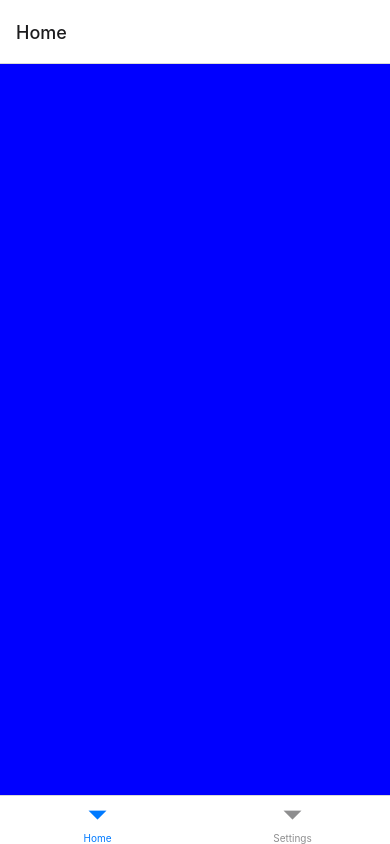
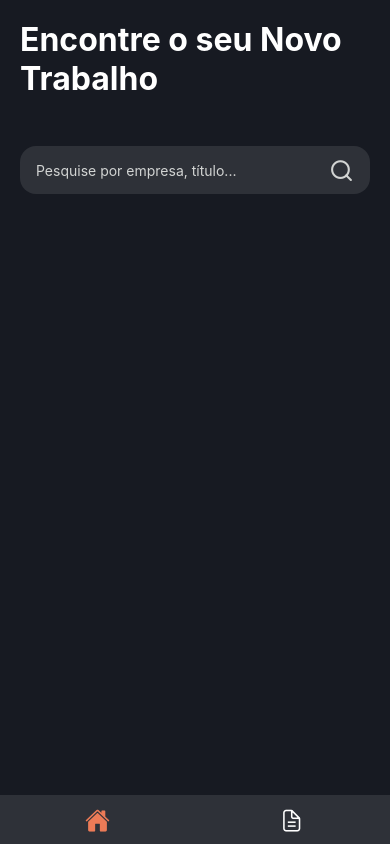
Before and after one commit to atirson/github_jobs_app, a React Native app: screen /Home in a window 390 px wide. Built offline with nearby package versions, Linux system fonts and the light colour scheme.

Commit message:
feat: Created Header of page Home with Input Search

```diff
--- /dev/null
+++ b/app/components/Input/index.tsx
@@ -0,0 +1,26 @@
+/* eslint-disable @typescript-eslint/no-unused-vars */
+import React from 'react';
+
+import {Container, InputBase, Icon} from './styles';
+
+interface InputProps {
+  placeholder?: string;
+  iconName: string;
+}
+
+const Input = ({placeholder, iconName}: InputProps) => {
+  const [text, onChangeText] = React.useState('');
+
+  return (
+    <Container>
+      <InputBase
+        value={text}
+        onChangeText={value => onChangeText(value)}
+        placeholder={placeholder}
+      />
+      <Icon name={iconName} />
+    </Container>
+  );
+};
+
+export default Input;
--- /dev/null
+++ b/app/components/Input/styles.ts
@@ -0,0 +1,32 @@
+import styled from 'styled-components/native';
+import {theme} from '@cuteapp/constants/theme';
+
+import Feather from 'react-native-vector-icons/Feather';
+
+export const Container = styled.View`
+  margin-top: 48px;
+  display: flex;
+  flex-direction: row;
+  align-items: center;
+`;
+
+export const InputBase = styled.TextInput.attrs({
+  placeholderTextColor: '#D2D4D3',
+})`
+  background-color: ${theme.colors.secondary};
+  height: 48px;
+  width: 100%;
+  padding: 0 8px;
+  color: #fff;
+  border-radius: 16px;
+  padding-left: 16px;
+  padding-right: 48px;
+`;
+
+export const Icon = styled(Feather).attrs({
+  color: '#D2D4D3',
+  size: 25,
+})`
+  position: absolute;
+  right: 16px;
+`;
--- /dev/null
+++ b/app/constants/theme.ts
@@ -0,0 +1,7 @@
+export const theme = {
+  colors: {
+    primary: '#171A22',
+    secondary: '#2E3138',
+    opposity: '#EC7B57',
+  },
+};
--- a/app/routes/routes.tsx
+++ b/app/routes/routes.tsx
@@ -1,18 +1,44 @@
 import * as React from 'react';
 import {NavigationContainer} from '@react-navigation/native';
 import {createBottomTabNavigator} from '@react-navigation/bottom-tabs';
+import Ionicons from 'react-native-vector-icons/Ionicons';
 
 import Home from '@cuteapp/screens/Home';
 import Details from '@cuteapp/screens/Details';
+import {theme} from '@cuteapp/constants/theme';
 
 const Tab = createBottomTabNavigator();
 
 export default function Routes() {
   return (
     <NavigationContainer>
-      <Tab.Navigator>
+      <Tab.Navigator
+        screenOptions={({route}) => ({
+          headerShown: false,
+          tabBarIcon: ({focused, color, size}) => {
+            let iconName;
+
+            if (route.name === 'Home') {
+              iconName = focused ? 'home' : 'home-outline';
+            } else if (route.name === 'Details') {
+              iconName = focused ? 'document-text' : 'document-text-outline';
+            }
+
+            // You can return any component that you like here!
+            return (
+              <Ionicons name={iconName || 'home'} size={size} color={color} />
+            );
+          },
+          tabBarActiveTintColor: theme.colors.opposity,
+          tabBarInactiveTintColor: '#fff',
+          tabBarShowLabel: false,
+          tabBarStyle: {
+            backgroundColor: theme.colors.secondary,
+            borderTopColor: theme.colors.secondary,
+          },
+        })}>
         <Tab.Screen name="Home" component={Home} />
-        <Tab.Screen name="Settings" component={Details} />
+        <Tab.Screen name="Details" component={Details} />
       </Tab.Navigator>
     </NavigationContainer>
   );
--- a/app/screens/Details/index.tsx
+++ b/app/screens/Details/index.tsx
@@ -4,7 +4,7 @@ import {View} from 'react-native';
 // import { Container } from './styles';
 
 const Details: React.FC = () => {
-  return <View style={{flex: 1, backgroundColor: 'red'}} />;
+  return <View style={{flex: 1, backgroundColor: '#171A22'}} />;
 };
 
 export default Details;
--- a/app/screens/Home/index.tsx
+++ b/app/screens/Home/index.tsx
@@ -1,10 +1,14 @@
 import React from 'react';
-import {View} from 'react-native';
-
-// import { Container } from './styles';
+import Input from '@cuteapp/components/Input';
+import {Container, Title} from './styles';
 
 const Home: React.FC = () => {
-  return <View style={{flex: 1, backgroundColor: 'blue'}} />;
+  return (
+    <Container>
+      <Title>Encontre o seu Novo Trabalho</Title>
+      <Input placeholder="Pesquise por empresa, título..." iconName="search" />
+    </Container>
+  );
 };
 
 export default Home;
--- /dev/null
+++ b/app/screens/Home/styles.ts
@@ -0,0 +1,14 @@
+import styled from 'styled-components/native';
+import {theme} from '@cuteapp/constants/theme';
+
+export const Container = styled.View`
+  flex: 1;
+  background-color: ${theme.colors.primary};
+  padding: 20px;
+`;
+
+export const Title = styled.Text`
+  font-size: 32px;
+  color: #fff;
+  font-weight: bold;
+`;
```
Also changed, not shown: package.json (+6 -1 lines), 2 other files (tests, documents, lock files or other folders).
